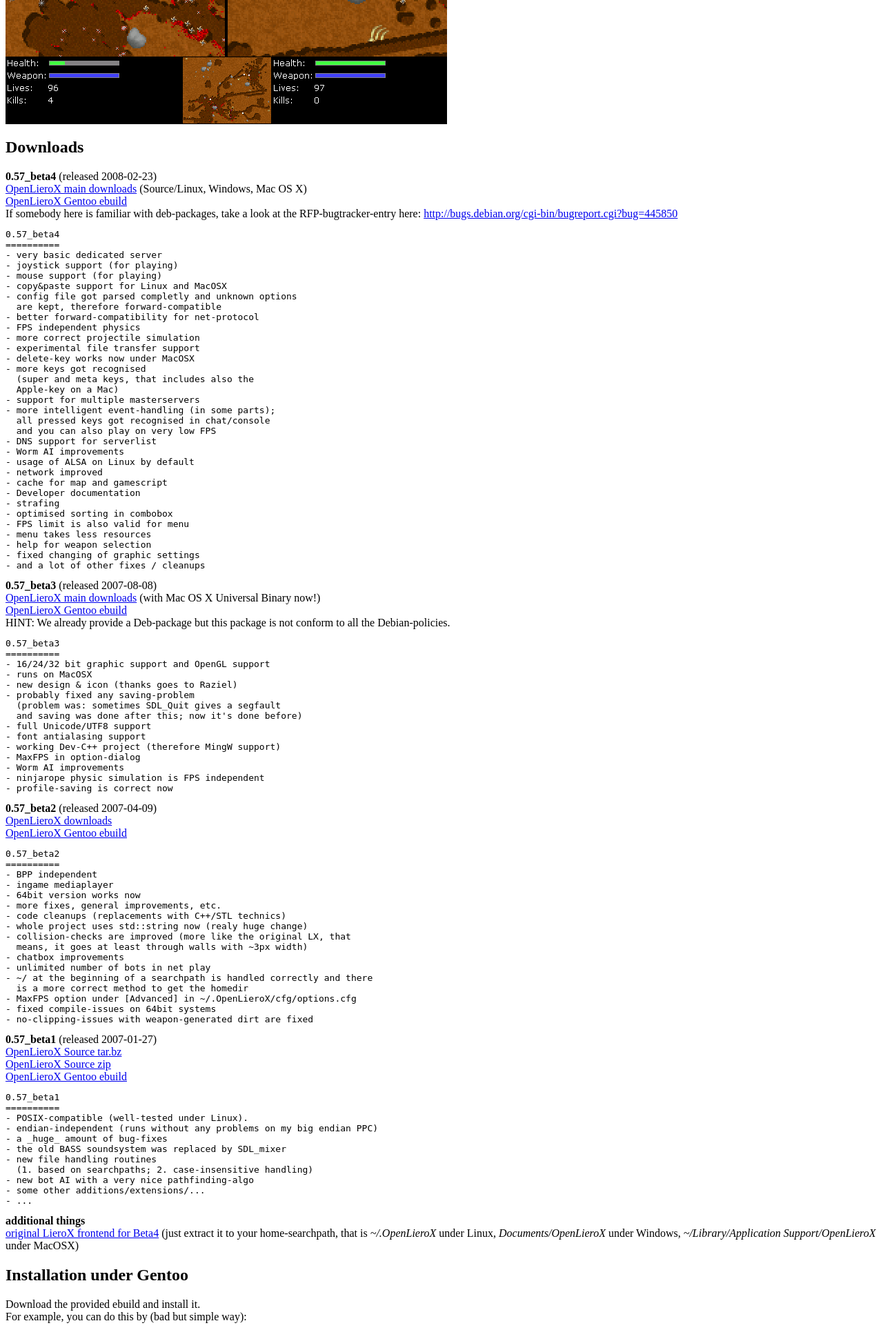
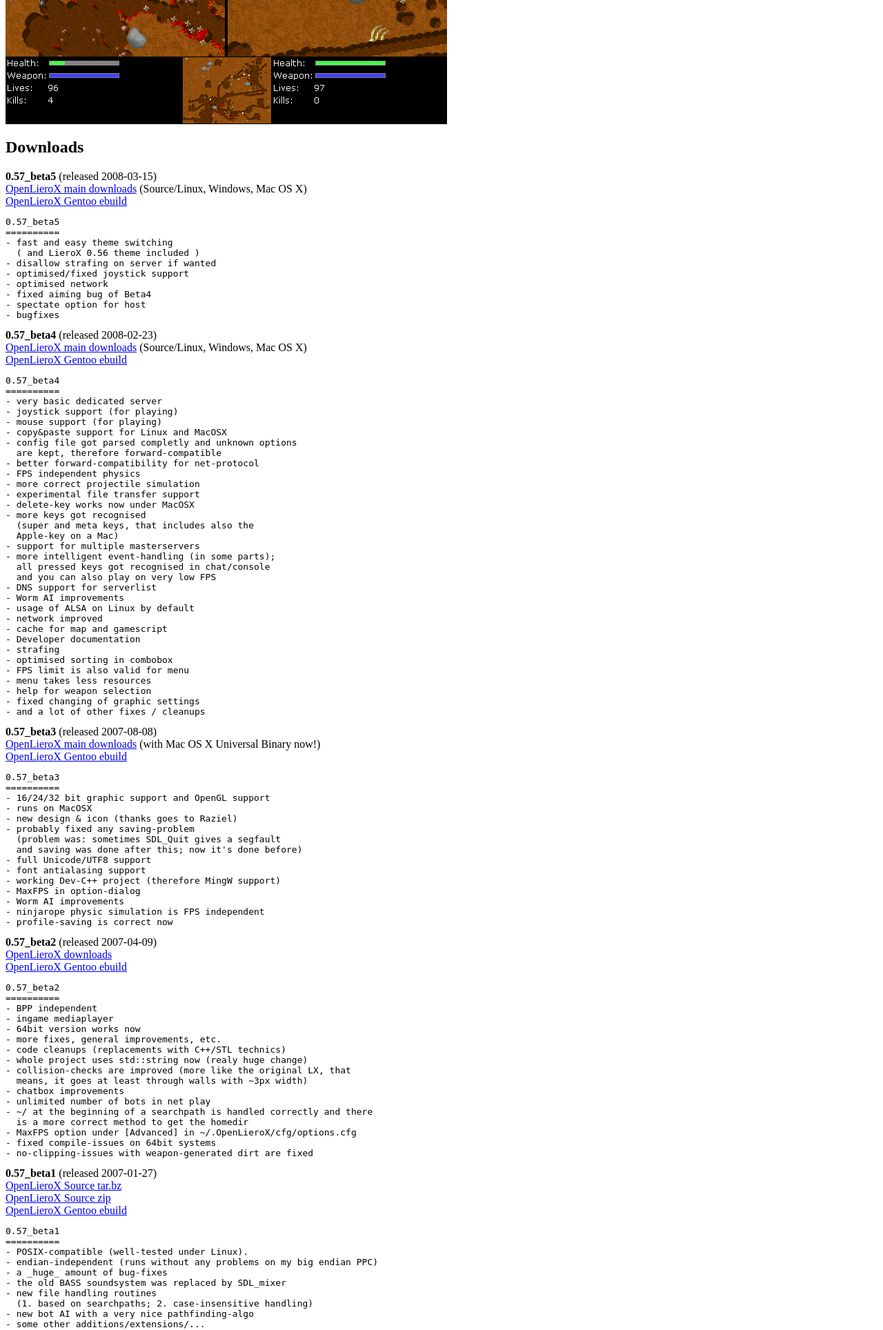
Before and after one commit to albertz/openlierox-distrib, a PHP site: page / in a window 1280 px wide. Shown: the part 2003-3931 px from the top of the page at 69% size. Run offline with PHP 8.4, Linux system fonts and the light colour scheme.

Commit message:
web update
git-svn-id: https://openlierox.svn.sourceforge.net/svnroot/openlierox@1968 34602234-ff1f-0410-a465-ea8f3b77ab7f

```diff
--- a/web/index.php
+++ b/web/index.php
@@ -46,13 +46,26 @@
 </p>
 <p>
 	<h2>Downloads</h2>
+	<b>0.57_beta5</b> (released 2008-03-15)<br>
+	<a href="http://sourceforge.net/project/showfiles.php?group_id=180059&package_id=208133&release_id=584470">
+	OpenLieroX main downloads</a> (Source/Linux, Windows, Mac OS X)<br>
+	<a href="ebuild/games-action/openlierox/openlierox-0.57_beta5.ebuild">OpenLieroX Gentoo ebuild</a><br>
+<pre>
+0.57_beta5
+==========
+- fast and easy theme switching
+  ( and LieroX 0.56 theme included )
+- disallow strafing on server if wanted
+- optimised/fixed joystick support
+- optimised network
+- fixed aiming bug of Beta4
+- spectate option for host
+- bugfixes
+</pre>
 	<b>0.57_beta4</b> (released 2008-02-23)<br>
 	<a href="http://sourceforge.net/project/showfiles.php?group_id=180059&package_id=208133&release_id=578993">
 	OpenLieroX main downloads</a> (Source/Linux, Windows, Mac OS X)<br>
 	<a href="ebuild/games-action/openlierox/openlierox-0.57_beta4.ebuild">OpenLieroX Gentoo ebuild</a><br>
-	If somebody here is familiar with deb-packages, take a look at the
-	RFP-bugtracker-entry here: <a href="http://bugs.debian.org/cgi-bin/bugreport.cgi?bug=445850">
-	http://bugs.debian.org/cgi-bin/bugreport.cgi?bug=445850</a><br>
 <pre>
 0.57_beta4
 ==========
@@ -92,8 +105,6 @@
 	<a href="http://sourceforge.net/project/showfiles.php?group_id=180059&package_id=208133&release_id=531327">
 	OpenLieroX main downloads</a> (with Mac OS X Universal Binary now!)<br>
 	<a href="ebuild/games-action/openlierox/openlierox-0.57_beta3.ebuild">OpenLieroX Gentoo ebuild</a><br>
-	HINT: We already provide a Deb-package but this package is not conform to all the
-	Debian-policies.<br>
 <pre>
 0.57_beta3
 ==========
```
Also changed, not shown: 1 other file.
